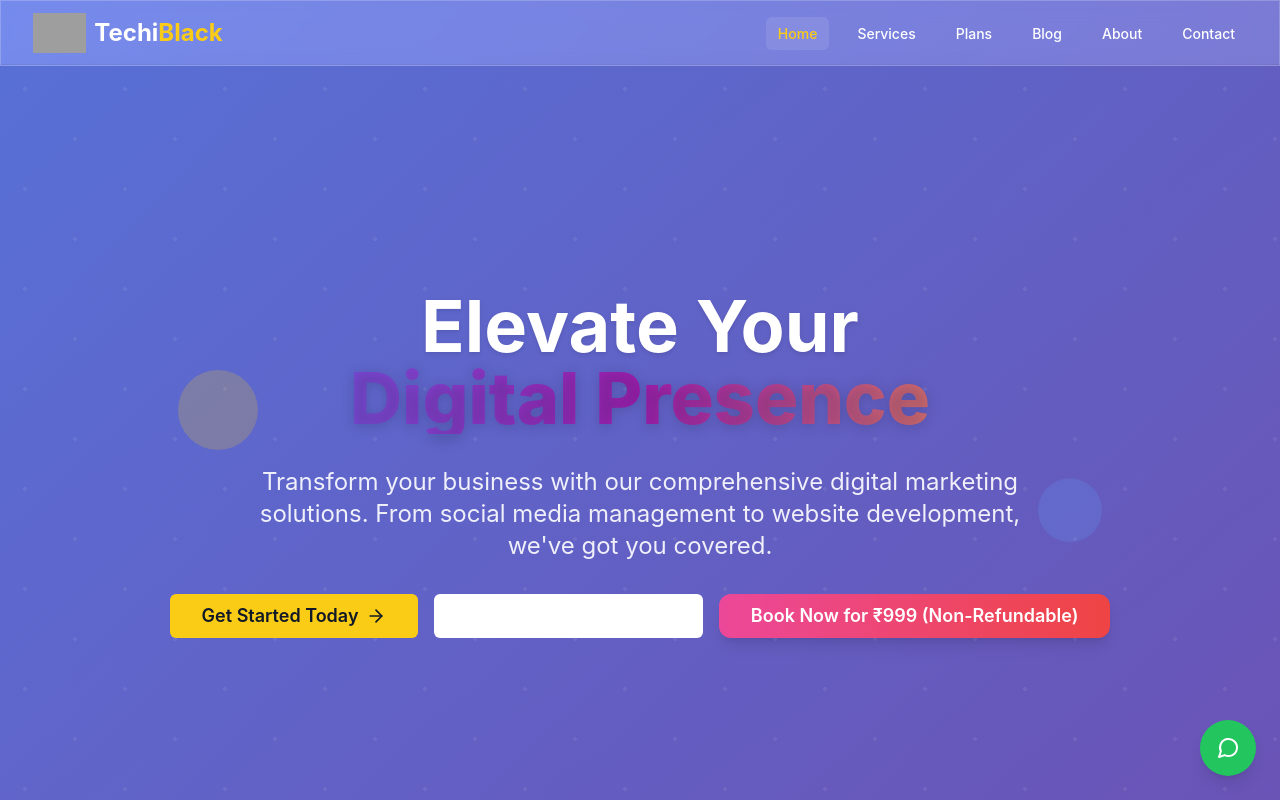
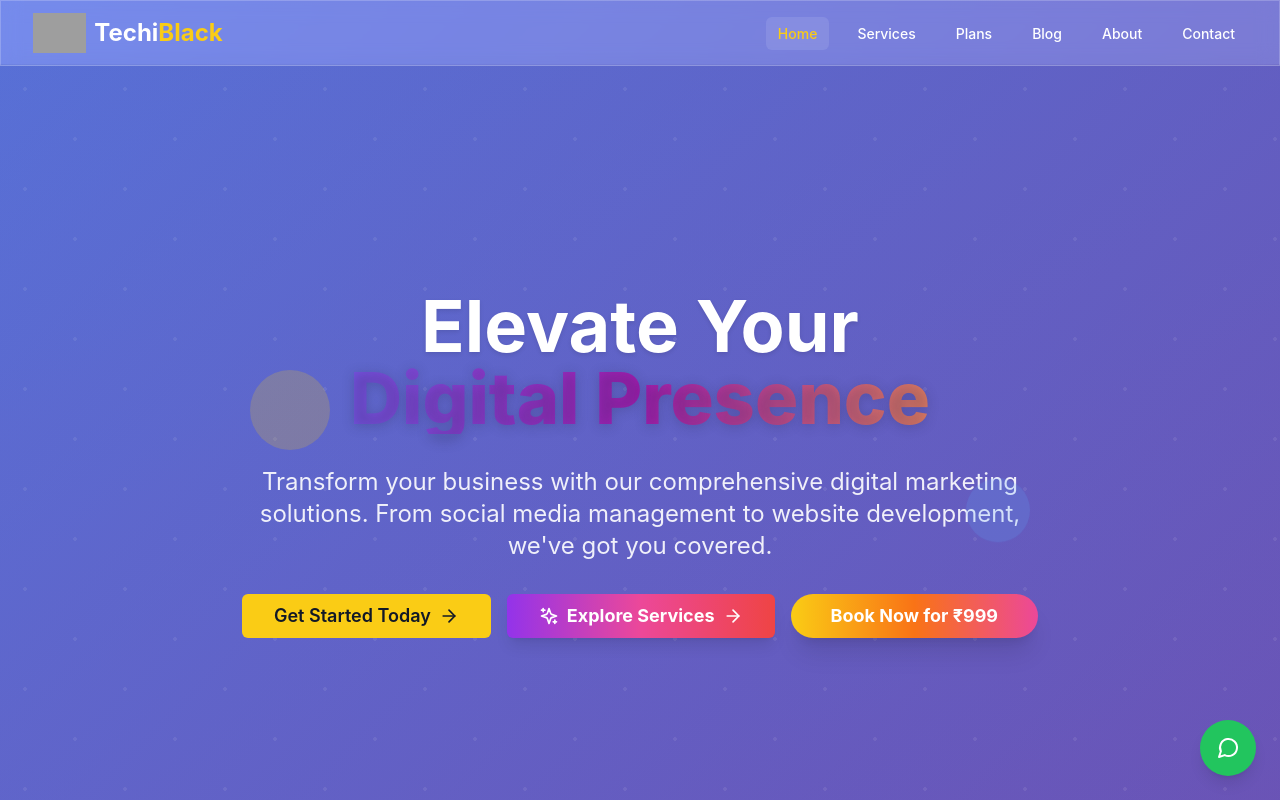
Before and after one commit to jagarwalboy/techiblack, a React (Vite) app: page / in a window 1280 px wide. Shown: the top 800 px of the page. Built offline with nearby package versions, Linux system fonts and the light colour scheme; grey boxes are pictures that could not be loaded.

Commit message:
Homepage: Improve 'Book Now' and 'Explore Services' button styles, remove non-refundable text, and fix visibility issues

```diff
--- a/src/pages/Home.jsx
+++ b/src/pages/Home.jsx
@@ -134,7 +134,7 @@ const Home = () => {
                   whileHover={{ scale: 1.05 }}
                   whileTap={{ scale: 0.95 }}
                 >
-                  <Button asChild variant="outline" size="lg" className="relative overflow-hidden border-2 border-white/30 text-white hover:bg-gradient-to-r hover:from-purple-500 hover:to-pink-500 hover:border-transparent hover:text-white px-8 py-3 text-lg group">
+                  <Button asChild size="lg" className="relative bg-gradient-to-r from-purple-600 via-pink-500 to-red-500 text-white font-bold border-0 hover:from-purple-700 hover:to-red-600 px-8 py-3 text-lg group shadow-lg">
                     <Link to="/services" className="relative z-10 flex items-center">
                       <Sparkles className="mr-2 h-5 w-5 group-hover:animate-spin" />
                       Explore Services
@@ -150,10 +150,11 @@ const Home = () => {
                 </motion.div>
                 <Button
                   size="lg"
-                  className="bg-gradient-to-r from-pink-500 to-red-500 hover:opacity-90 text-white font-semibold px-8 py-3 text-lg rounded-xl shadow-lg"
+                  className="relative bg-gradient-to-r from-yellow-400 via-orange-500 to-pink-500 hover:from-yellow-500 hover:to-pink-600 text-white font-bold px-10 py-4 text-lg rounded-full shadow-xl border-0 transition-all duration-300 focus:ring-4 focus:ring-pink-200 focus:outline-none group"
                   onClick={() => handlePayNowBooking(setPayuData, payuFormRef, toast)}
                 >
-                  Book Now for ₹999 (Non-Refundable)
+                  <span className="inline-block align-middle">Book Now for ₹999</span>
+                  <span className="absolute inset-0 rounded-full border-4 border-white opacity-0 group-focus:opacity-100 transition-opacity duration-300 pointer-events-none"></span>
                 </Button>
               </motion.div>
               {/* PayU Payment Form (hidden) for Booking Button */}
```
